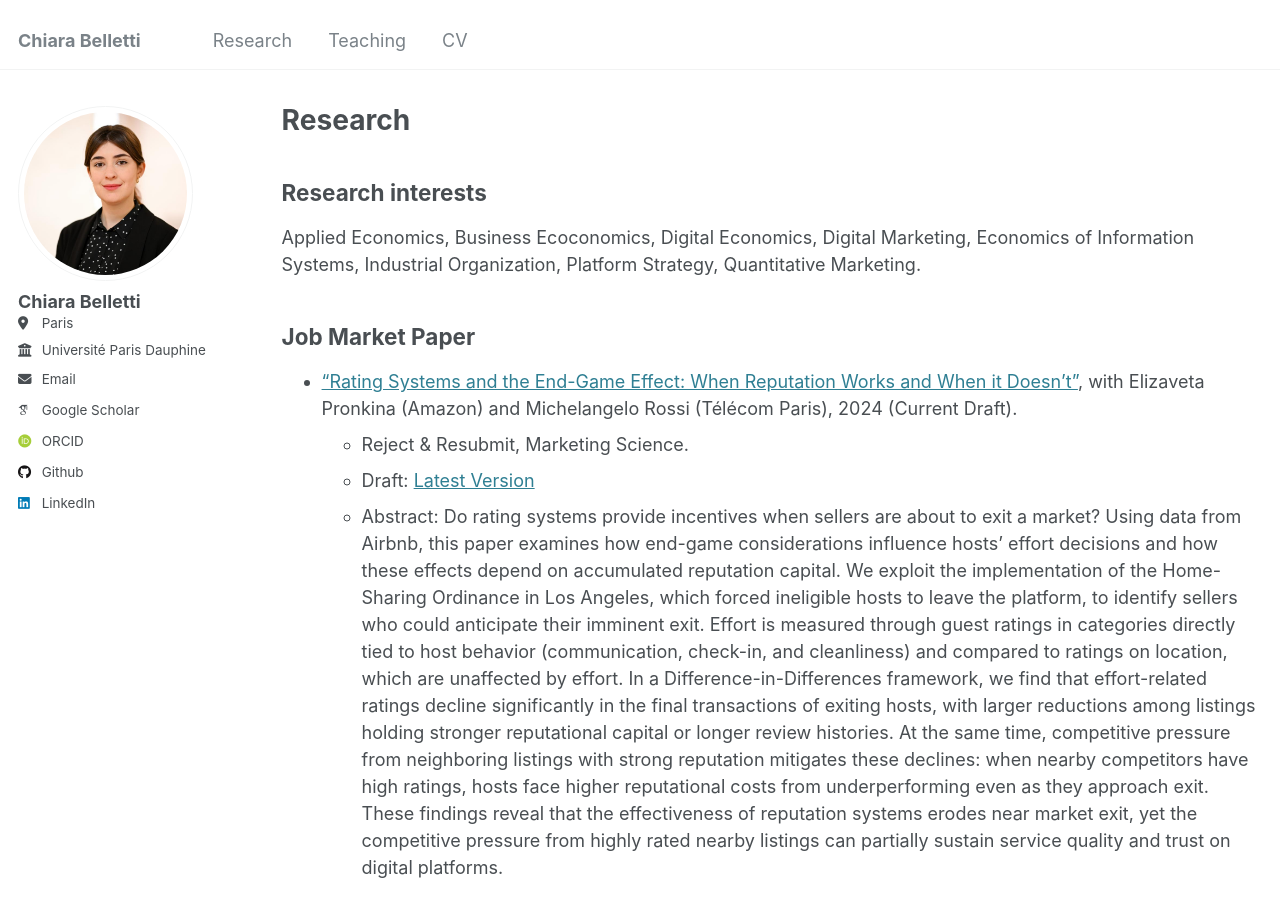
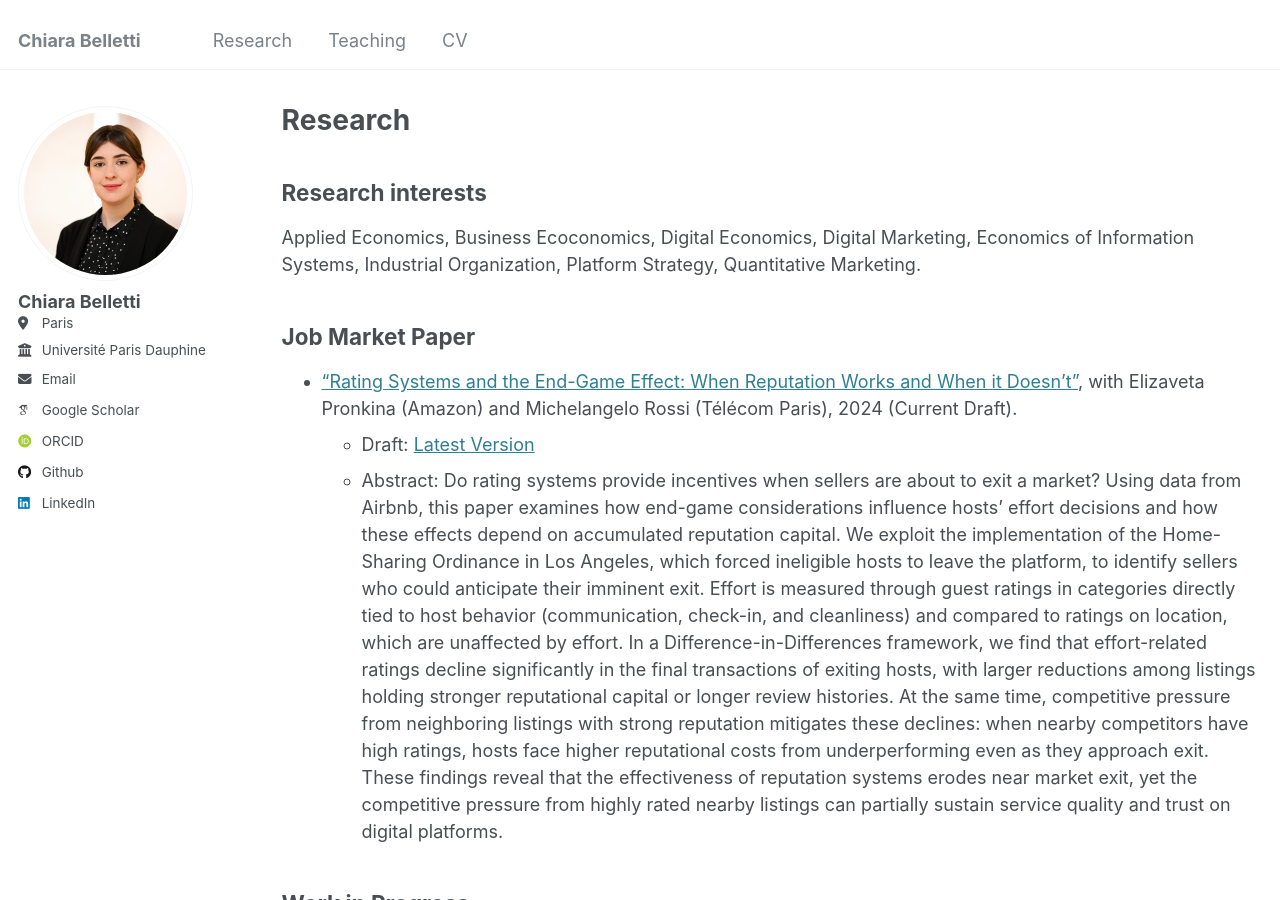
Before and after one commit to ChiaraBelletti/ChiaraBelletti.github.io, a Jekyll site: the page built from _pages/research.md, in a window 1280 px wide and 900 px high. Built offline with Jekyll 4.4.1, drawn with Linux system fonts in a browser that asks for light colours; some web fonts are replaced.

Commit message:
Update research.md

```diff
--- a/_pages/research.md
+++ b/_pages/research.md
@@ -17,7 +17,6 @@ Job Market Paper
 -----
 
 * <a href="https://www.cesifo.org/en/publications/2024/working-paper/rating-systems-and-end-game-effect-when-reputation-works-and-when">"Rating Systems and the End-Game Effect: When Reputation Works and When it Doesn't"</a>, with Elizaveta Pronkina (Amazon) and Michelangelo Rossi (Télécom Paris), 2024 (Current Draft).
-  * Reject & Resubmit, Marketing Science.
   * Draft: <a href="https://www.dropbox.com/scl/fi/29bxi7hlgi9qp4u3xf743/Belletti_JMP_Nov25.pdf?rlkey=aofqz9ffpskt1r8osl7q1bn2n&dl=0">Latest Version</a>
   * Abstract: Do rating systems provide incentives when sellers are about to exit a market? Using data from Airbnb, this paper examines how end-game considerations influence hosts’ effort decisions and how these effects depend on accumulated reputation capital. We exploit the implementation of the Home-Sharing Ordinance in Los Angeles, which forced ineligible hosts to leave the platform, to identify sellers who could anticipate their imminent exit. Effort is measured through guest ratings in categories directly tied to host behavior (communication, check-in, and cleanliness) and compared to ratings on location, which are unaffected by effort. In a Difference-in-Differences framework, we find that effort-related ratings decline significantly in the final transactions of exiting hosts, with larger reductions among listings holding stronger reputational capital or longer review histories. At the same time, competitive pressure from neighboring listings with strong reputation mitigates these declines: when nearby competitors have high ratings, hosts face higher reputational costs from underperforming even as they approach exit. These findings reveal that the effectiveness of reputation systems erodes near market exit, yet the competitive pressure from highly rated nearby listings can partially sustain service quality and trust on digital platforms.
 
```
